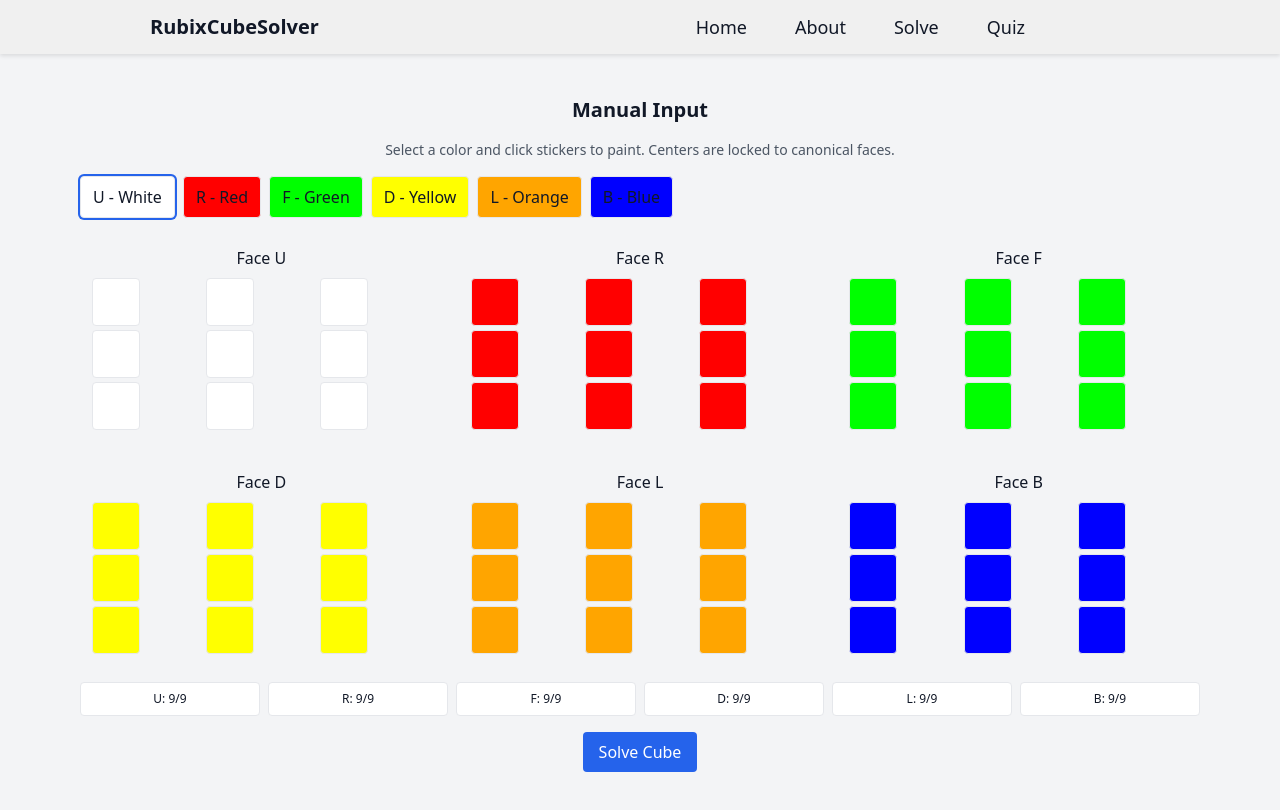
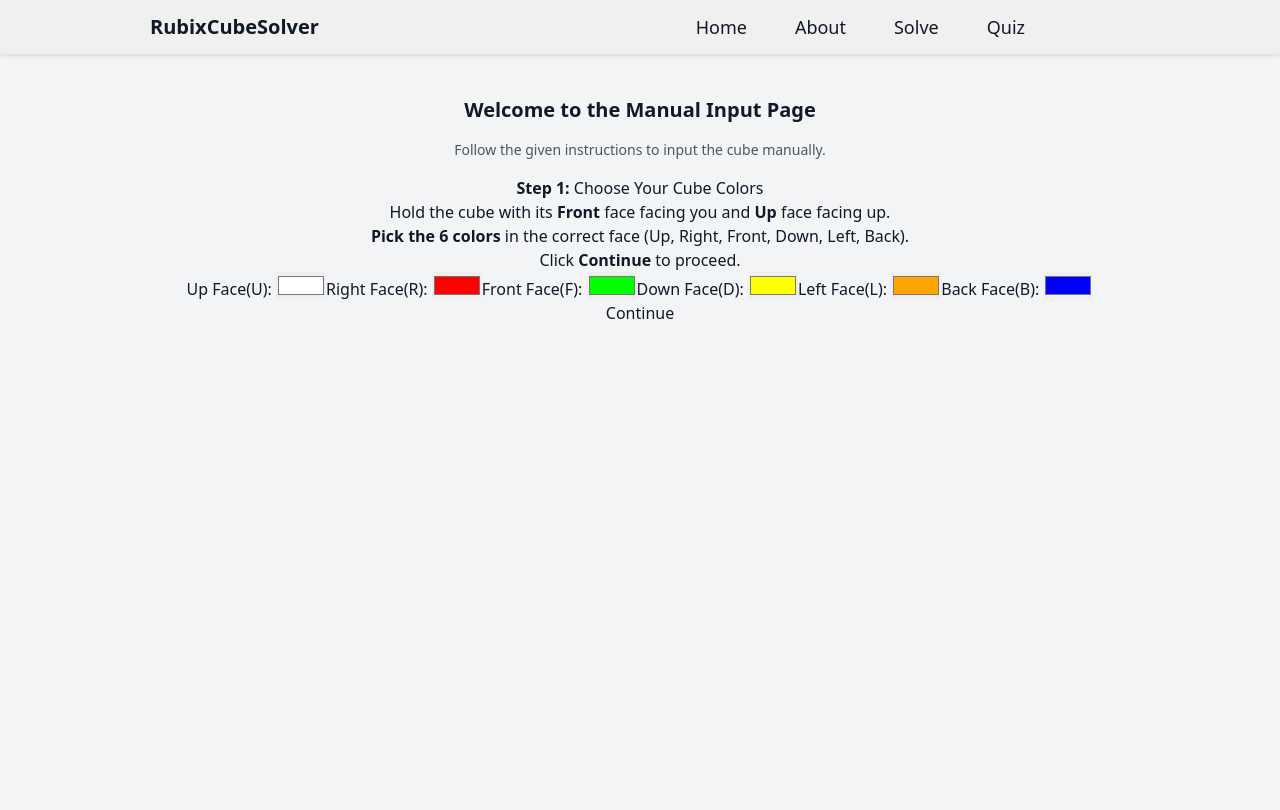
Before and after one commit to shivanshcoding/RubixCubeSolver, a React (Vite) app in the folder frontend/: page /manual in a window 1280 px wide. Shown: the top 810 px of the page. Built offline with nearby package versions, Linux system fonts and the light colour scheme.

Commit message:
Step 1 completed with colour pallete logic

```diff
--- a/frontend/src/pages/ManualInputPage.jsx
+++ b/frontend/src/pages/ManualInputPage.jsx
@@ -1,87 +1,199 @@
-import { useMemo, useState } from 'react'
-import CubeNet from '../components/CubeNet.jsx'
-import LoadingOverlay from '../components/LoadingOverlay.jsx'
-import { solveCube } from '../services/api.js'
-import { useNavigate } from 'react-router-dom'
+import { useMemo, useState } from "react";
+import CubeNet from "../components/CubeNet.jsx";
+import LoadingOverlay from "../components/LoadingOverlay.jsx";
+import { solveCube } from "../services/api.js";
+import { useNavigate } from "react-router-dom";
 
-const FACE_NAMES = ['U', 'R', 'F', 'D', 'L', 'B']
+const FACE_NAMES = ["U", "R", "F", "D", "L", "B"];
 
 const DEFAULT_FACE_GRIDS = {
-  U: [['U','U','U'],['U','U','U'],['U','U','U']],
-  R: [['R','R','R'],['R','R','R'],['R','R','R']],
-  F: [['F','F','F'],['F','F','F'],['F','F','F']],
-  D: [['D','D','D'],['D','D','D'],['D','D','D']],
-  L: [['L','L','L'],['L','L','L'],['L','L','L']],
-  B: [['B','B','B'],['B','B','B'],['B','B','B']],
-}
+  U: [
+    ["U", "U", "U"],
+    ["U", "U", "U"],
+    ["U", "U", "U"],
+  ],
+  R: [
+    ["R", "R", "R"],
+    ["R", "R", "R"],
+    ["R", "R", "R"],
+  ],
+  F: [
+    ["F", "F", "F"],
+    ["F", "F", "F"],
+    ["F", "F", "F"],
+  ],
+  D: [
+    ["D", "D", "D"],
+    ["D", "D", "D"],
+    ["D", "D", "D"],
+  ],
+  L: [
+    ["L", "L", "L"],
+    ["L", "L", "L"],
+    ["L", "L", "L"],
+  ],
+  B: [
+    ["B", "B", "B"],
+    ["B", "B", "B"],
+    ["B", "B", "B"],
+  ],
+};
 
 const COLOR_PALETTE = [
-  { face: 'U', color: '#ffffff', label: 'U - White' },
-  { face: 'R', color: '#ff0000', label: 'R - Red' },
-  { face: 'F', color: '#00ff00', label: 'F - Green' },
-  { face: 'D', color: '#ffff00', label: 'D - Yellow' },
-  { face: 'L', color: '#ffa500', label: 'L - Orange' },
-  { face: 'B', color: '#0000ff', label: 'B - Blue' },
-]
+  { face: "U", color: "#ffffff", label: "Up Face(U)" },
+  { face: "R", color: "#ff0000", label: "Right Face(R)" },
+  { face: "F", color: "#00ff00", label: "Front Face(F)" },
+  { face: "D", color: "#ffff00", label: "Down Face(D)" },
+  { face: "L", color: "#ffa500", label: "Left Face(L)" },
+  { face: "B", color: "#0000ff", label: "Back Face(B)" },
+];
 
 export default function ManualInputPage() {
-  const navigate = useNavigate()
-  const [faces, setFaces] = useState(DEFAULT_FACE_GRIDS)
-  const [activeColor, setActiveColor] = useState('U')
-  const [loading, setLoading] = useState(false)
-  const [error, setError] = useState('')
+  const navigate = useNavigate();
+  const [step1_done, setStep1_done] = useState(false);
+  const [palette, setPalette] = useState(COLOR_PALETTE);
+  const [faces, setFaces] = useState(DEFAULT_FACE_GRIDS);
+  const [activeColor, setActiveColor] = useState("U");
+  const [loading, setLoading] = useState(false);
+  const [error, setError] = useState("");
 
   const counts = useMemo(() => {
-    const c = { U: 0, R: 0, F: 0, D: 0, L: 0, B: 0 }
+    const c = { U: 0, R: 0, F: 0, D: 0, L: 0, B: 0 };
     FACE_NAMES.forEach((f) => {
       faces[f].flat().forEach((v) => {
-        c[v] = (c[v] || 0) + 1
-      })
-    })
-    return c
-  }, [faces])
+        c[v] = (c[v] || 0) + 1;
+      });
+    });
+    return c;
+  }, [faces]);
 
   function isCountsValid() {
-    return FACE_NAMES.every((f) => counts[f] === 9)
+    return FACE_NAMES.every((f) => counts[f] === 9);
   }
 
   function flattenFace(faceGrid) {
-    return faceGrid.flat()
+    return faceGrid.flat();
   }
 
   function buildCubeString() {
-    const order = ['U','R','F','D','L','B']
-    return order.map((f) => flattenFace(faces[f]).join('')).join('')
+    const order = ["U", "R", "F", "D", "L", "B"];
+    return order.map((f) => flattenFace(faces[f]).join("")).join("");
   }
 
   async function onSolve() {
-    setError('')
+    setError("");
     if (!isCountsValid()) {
-      setError('Each face letter must appear exactly 9 times.')
-      return
+      setError("Each face letter must appear exactly 9 times.");
+      return;
     }
-    const cubeString = buildCubeString()
-    setLoading(true)
+    const cubeString = buildCubeString();
+    setLoading(true);
     try {
-      const res = await solveCube(cubeString)
-      navigate('/solution', { state: { cubeString, ...res } })
+      const res = await solveCube(cubeString);
+      navigate("/solution", { state: { cubeString, ...res } });
     } catch (e) {
-      setError(e?.response?.data?.detail?.error || 'Failed to solve.')
+      setError(e?.response?.data?.detail?.error || "Failed to solve.");
     } finally {
-      setLoading(false)
+      setLoading(false);
     }
   }
+  const handleSubmit = (e) => {
+    e.preventDefault();
+    setStep1_done(true);
+    console.log("Current palette:", palette);
+  };
 
   return (
     <div className="space-y-4">
-      <h2 className="text-xl font-semibold">Manual Input</h2>
-      <p className="text-sm text-gray-600">Select a color and click stickers to paint. Centers are locked to canonical faces.</p>
+      <h2 className="text-xl font-semibold">
+        Welcome to the Manual Input Page
+      </h2>
+      <p className="text-sm text-gray-600">
+        Follow the given instructions to input the cube manually.
+      </p>
 
+      {step1_done ? (
+        <div>
+          <h2>Selected Colors</h2>
+
+          <ul>
+            {palette.map((p) => (
+              <li key={p.face}>
+                {p.label}: {p.color}
+                <span
+                  style={{
+                    display: "inline-block",
+                    width: "16px",
+                    height: "16px",
+                    backgroundColor: p.color,
+                    marginLeft: "8px",
+                  }}
+                ></span>
+              </li>
+            ))}
+          </ul>
+          <div>
+            <p>Wanna change the colours? </p>
+            <button type="button" onClick={() => setStep1_done(false)}>
+            Go to Step1
+          </button>
+          </div>
+
+        </div>
+      ) : (
+        // your existing Step 1 UI
+        <div className="step1">
+          <h2>
+            <b>Step 1:</b> Choose Your Cube Colors
+          </h2>
+
+          <ol className="instructions-list">
+            <li>
+              Hold the cube with its <b>Front</b> face facing you and <b>Up</b>{" "}
+              face facing up.
+            </li>
+            <li>
+              <b>Pick the 6 colors</b> in the correct face (Up, Right, Front,
+              Down, Left, Back).
+            </li>
+            <li>
+              Click <b>Continue</b> to proceed.
+            </li>
+          </ol>
+          <div id="color-palette-section">
+            <form id="color-palette-form" onSubmit={handleSubmit}>
+              <div className="color-palette-row">
+                {palette.map((p, idx) => (
+                  <label key={p.face}>
+                    {p.label}:{" "}
+                    <input
+                      type="color"
+                      value={p.color}
+                      onChange={(e) => {
+                        const newColor = e.target.value;
+                        setPalette((prev) =>
+                          prev.map((item, i) =>
+                            i === idx ? { ...item, color: newColor } : item
+                          )
+                        );
+                      }}
+                    />
+                  </label>
+                ))}
+              </div>
+              <button type="submit">Continue</button>
+            </form>
+          </div>
+        </div>
+      )}
+
+      {step1_done ? (
+        <>
           <div className="flex flex-wrap gap-2 items-center">
             {COLOR_PALETTE.map((item) => (
               <button
                 key={item.face}
-            className={`px-3 py-2 rounded border ${activeColor === item.face ? 'ring-2 ring-blue-600' : ''}`}
+                className={`px-3 py-2 rounded border ${activeColor === item.face ? "ring-2 ring-blue-600" : ""}`}
                 onClick={() => setActiveColor(item.face)}
                 style={{ backgroundColor: item.color }}
               >
@@ -89,7 +201,6 @@ export default function ManualInputPage() {
               </button>
             ))}
           </div>
-
           <CubeNet faces={faces} setFaces={setFaces} activeColor={activeColor} />
 
           {error && <div className="text-red-600 text-sm">{error}</div>}
@@ -102,8 +213,10 @@ export default function ManualInputPage() {
               Solve Cube
             </button>
           </div>
+        </>
+      ) : null}
 
       <LoadingOverlay visible={loading} messages={["Computing solution"]} />
     </div>
-  )
+  );
 }
```
Lines whose indentation alone changed are shown as unchanged.
